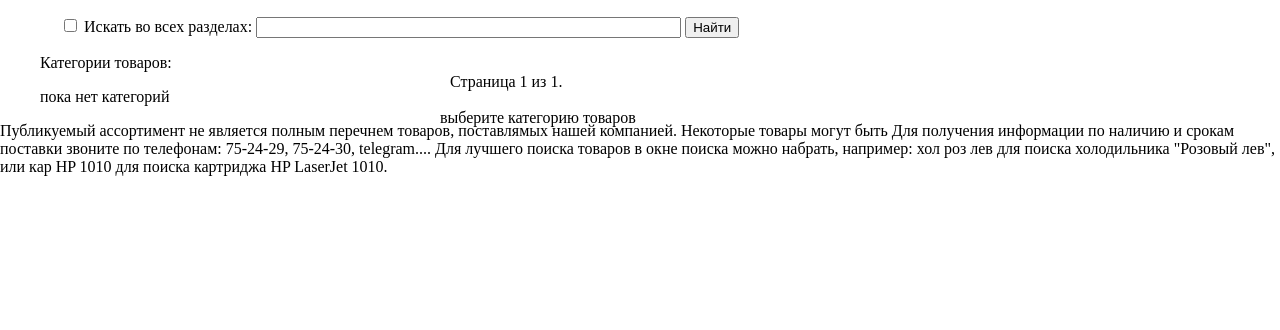
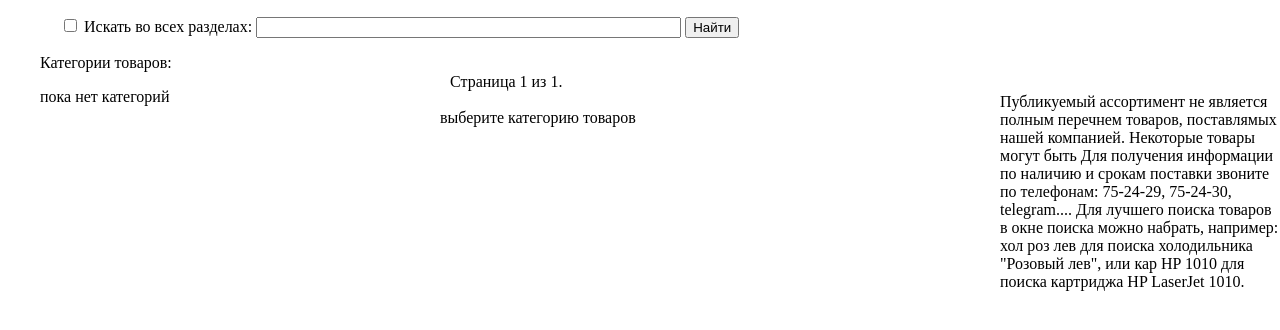
Before and after one commit to mai04031963/site, a Django app: page /goods/ in a window 1280 px wide; the page is wider, and only the part inside the window is pictured. Shown: the part 57-387 px from the top of that part. Run offline with Django 4.2, Linux system fonts and the light colour scheme; data that the repository does not hold is empty.

Commit message:
Add files via upload

```diff
--- a/k/static/goods/categories2.css
+++ b/k/static/goods/categories2.css
@@ -6,4 +6,5 @@ p#cat {position: relative; left: 40px}
 .categories2 {left: 100px; top: 100px; list-style-type: none; width: 250px}
 .pagination {position: absolute; left: 450px; top: 130px}
 .good {position: absolute; left: 400px; top: 150px; list-style-type: none}
+.aside{position: absolute; left: 1000px; top: 150px;}
 li#g {margin-bottom: 1em; width: 500px}
```
